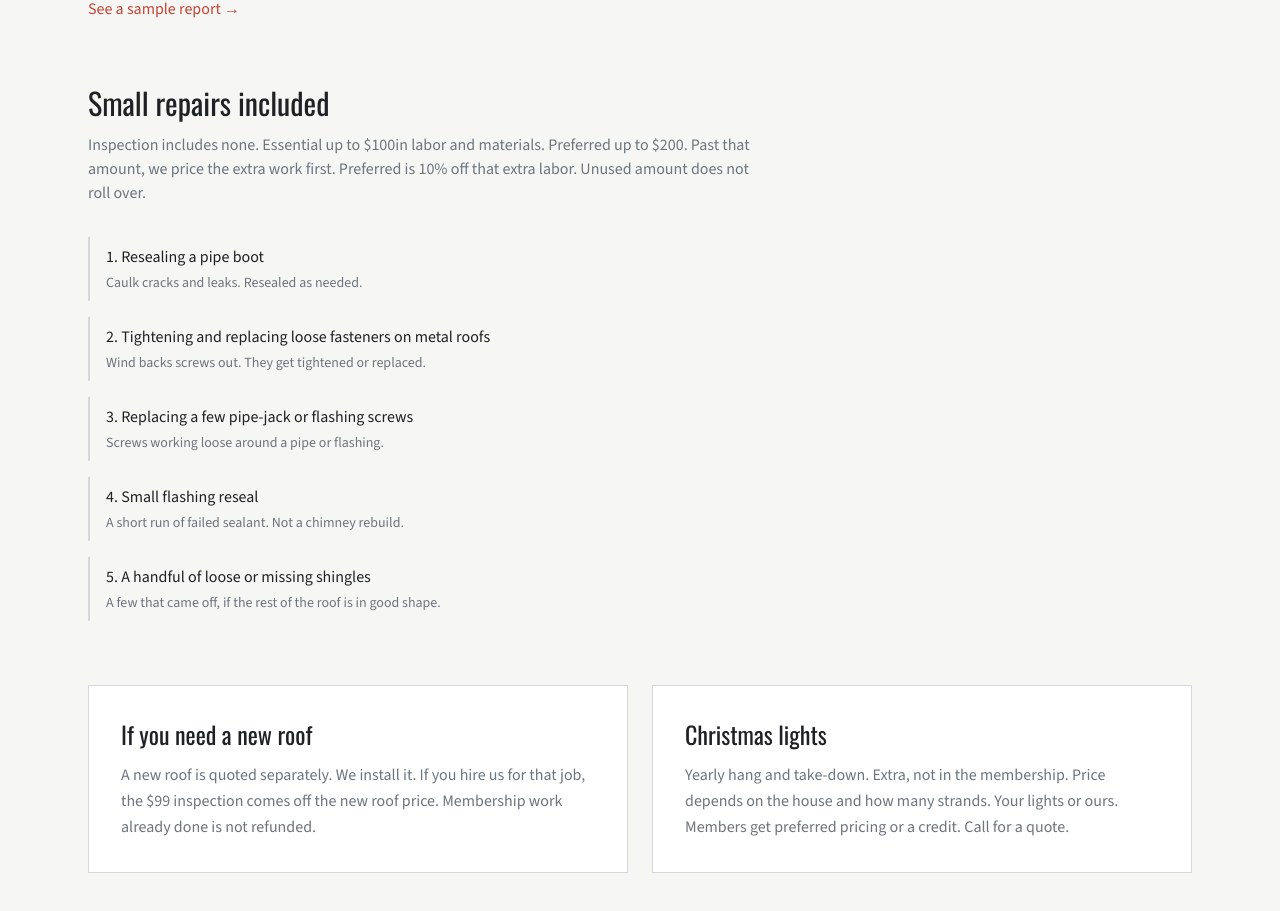
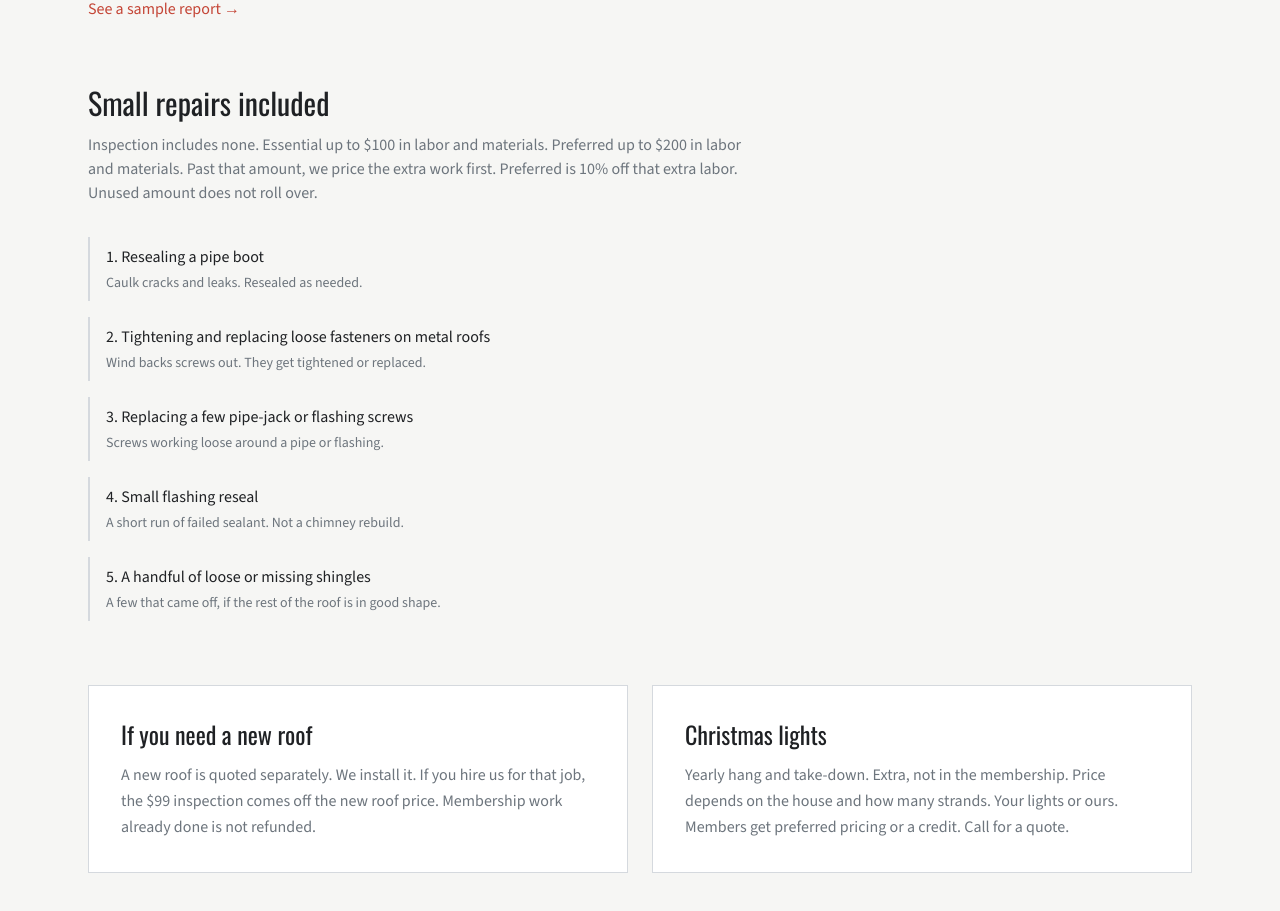
Before and after one commit to Ferguson33/ferg-and-sons-roofing, a Next.js app: page /plans in a window 1280 px wide. Shown: the part 2996-3907 px from the top of the page. Built offline with nearby package versions, Linux system fonts and the light colour scheme.

Commit message:
Fix the missing space after $100 and a couple grammar nits.

```diff
--- a/app/plans/page.tsx
+++ b/app/plans/page.tsx
@@ -156,10 +156,10 @@ export default function PlansPage() {
       <section className="mt-16">
         <h2 className="text-3xl text-charcoal">Small repairs included</h2>
         <p className="mt-3 max-w-2xl text-steel">
-          Inspection includes none. Essential up to {money(plans.essential.allowance)}
-          in labor and materials. Preferred up to {money(plans.preferred.allowance)}.
-          Past that amount, we price the extra work first. Preferred is 10% off
-          that extra labor. Unused amount does not roll over.
+          Inspection includes none. Essential up to {money(plans.essential.allowance)}{" "}
+          in labor and materials. Preferred up to {money(plans.preferred.allowance)}{" "}
+          in labor and materials. Past that amount, we price the extra work first.
+          Preferred is 10% off that extra labor. Unused amount does not roll over.
         </p>
         <ol className="mt-8 space-y-4">
           {basicRepairs.map((item, i) => (
--- a/app/problems/page.tsx
+++ b/app/problems/page.tsx
@@ -24,7 +24,7 @@ export default function ProblemsPage() {
         <h2 className="text-3xl text-charcoal">Addressed with maintenance</h2>
         <p className="mt-3 max-w-2xl text-steel">
           Left alone, these get worse and the roof wears out faster. A yearly
-          visit is to catch them.
+          visit catches them.
         </p>
         <ul className="mt-8 grid gap-6 lg:grid-cols-2">
           {maintenanceIssues.map((item) => (
--- a/lib/company.ts
+++ b/lib/company.ts
@@ -177,7 +177,7 @@ export const replacementIssues = [
   },
   {
     title: "Storm damage past a patch",
-    body: "A few shingles is maintenance. Whole slopes or broken structure is replacement work.",
+    body: "A few shingles are maintenance. Whole slopes or broken structure is replacement work.",
   },
   {
     title: "The roof is at the end of its service life",
```
